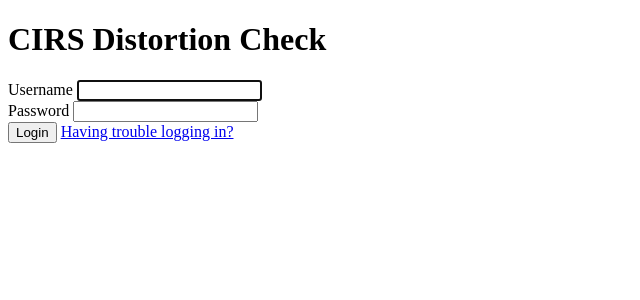
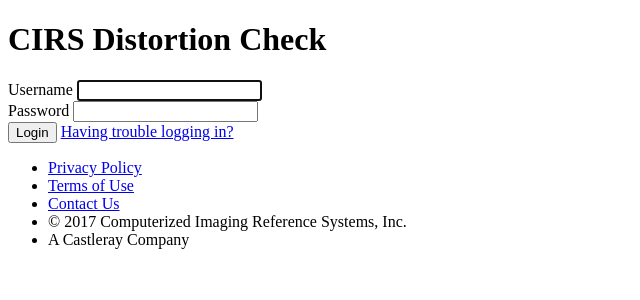
Before and after one commit to agmarco/SNC-Distortion-Check, a Django app: page /login/ in a window 1280 px wide. Shown: the top 300 px of the page, without its empty margins (0-640 px from the left). Run offline with Django 3.2, Linux system fonts and the light colour scheme; parts of the project's set-up code (start-up, migrations or seed data) failed here and were passed over.

Commit message:
Added header/footer.

```diff
--- a/server/templates/base.html
+++ b/server/templates/base.html
@@ -5,8 +5,10 @@
     <title>CIRS Distortion Check</title>
   </head>
   <body>
+    {% include 'includes/header.html' %}
     {% block "content" %}
     {% endblock %}
+    {% include 'includes/footer.html' %}
     {% block "scripts" %}
     {% endblock %}
   </body>
--- /dev/null
+++ b/server/templates/includes/footer.html
@@ -0,0 +1,9 @@
+<footer>
+  <ul>
+    <li><a href="#">Privacy Policy</a></li>
+    <li><a href="#">Terms of Use</a></li>
+    <li><a href="#">Contact Us</a></li>
+    <li>&copy; {% now 'Y' %} Computerized Imaging Reference Systems, Inc.</li>
+    <li>A Castleray Company</li>
+  </ul>
+</footer>
--- /dev/null
+++ b/server/templates/includes/header.html
@@ -0,0 +1,10 @@
+<header>
+  {% if request.user.is_authenticated %}
+    <h1>CIRS Distortion Check</h1>
+    <ul>
+      <li>Logged in as {{ request.user.username }}</li>
+      <li><a href="{% url 'configuration' %}">Configuration</a></li>
+      <li><a href="{% url 'logout' %}">Logout</a></li>
+    </ul>
+  {% endif %}
+</header>
--- a/server/urls.py
+++ b/server/urls.py
@@ -17,13 +17,14 @@ from django.conf import settings
 from django.conf.urls import url, include
 from django.contrib import admin
 from django.contrib.auth import views as auth_views
+from django.urls import reverse_lazy
 
 admin.site.site_header = 'CIRS Distortion Check Admin'
 
 urlpatterns = [
     url(r'^admin/', admin.site.urls),
     url(r'^login/$', auth_views.login, name='login'),
-    url(r'^logout/$', auth_views.logout, name='logout'),
+    url(r'^logout/$', auth_views.logout, {'next_page': reverse_lazy('login')}, name='logout'),
     url(r'^', include('server.common.urls')),
 ]
 
```
